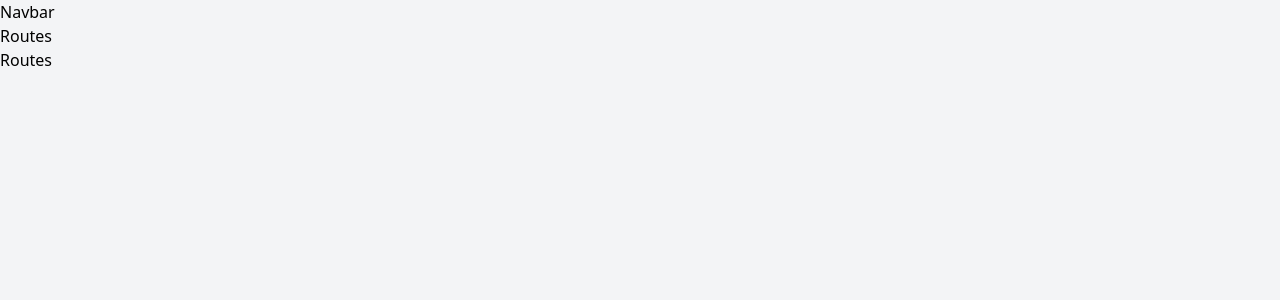
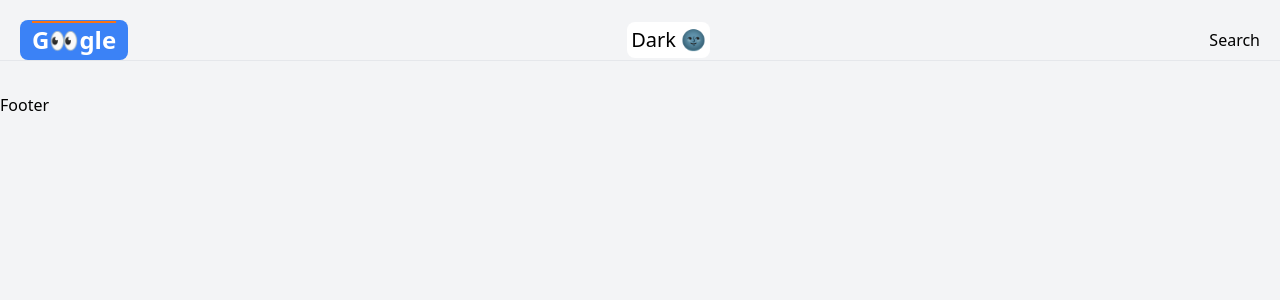
Before and after one commit to Pannu786/google-clone-app, a React (Create React App) app: page / in a window 1280 px wide. Shown: the top 300 px of the page. Built offline with nearby package versions, Linux system fonts and the light colour scheme.

Commit message:
Adding routes

```diff
--- a/package.json
+++ b/package.json
@@ -8,7 +8,11 @@
     "@testing-library/user-event": "^13.5.0",
     "react": "^17.0.2",
     "react-dom": "^17.0.2",
+    "react-loader-spinner": "^6.0.0-0",
+    "react-player": "^2.9.0",
+    "react-router-dom": "^6.2.2",
     "react-scripts": "5.0.0",
+    "use-debounce": "^7.0.1",
     "web-vitals": "^2.1.4"
   },
   "scripts": {
--- a/public/index.html
+++ b/public/index.html
@@ -13,6 +13,7 @@
     <link rel="manifest" href="%PUBLIC_URL%/manifest.json" />
 
 
+
     <title>Google clone app</title>
 
   </head>
--- a/src/App.js
+++ b/src/App.js
@@ -1,21 +1,19 @@
 import { useState } from 'react';
 
-import Navbar from './components/Navbar';
-import Footer from './components/Footer';
-import Routes from './components/Routes';
+import { Navbar } from './components/Navbar';
+import { Footer } from './components/Footer';
+import { Routes } from './components/Routes';
 
 const App = () => {
   const [darkTheme, setDarkTheme] = useState(false);
 
   return (
-    <div>
-      <h3 className={darkTheme ? 'dark' : ''}>
-        <div className='bg-gray-100 dark:bg-gray-900 dark:text-gray-100 min-h-screen'>
-          <Navbar />
-          <Routes />
-          <Footer />
-        </div>
-      </h3>
+    <div className={darkTheme ? 'dark' : ''}>
+      <div className='bg-gray-100 dark:bg-gray-900 dark:text-gray-200 min-h-screen'>
+        <Navbar darkTheme={darkTheme} setDarkTheme={setDarkTheme} />
+        <Routes />
+        <Footer />
+      </div>
     </div>
   );
 };
--- a/src/components/Footer.jsx
+++ b/src/components/Footer.jsx
@@ -1,8 +1,5 @@
-
-const Footer = () => (
+export const Footer = () => (
   <div>
-    <h1>Routes</h1>
+    <h1>Footer</h1>
   </div>
 );
-
-export default Footer;
--- a/src/components/Navbar.js
+++ b/src/components/Navbar.js
@@ -1,10 +1,22 @@
+import { Link } from 'react-router-dom';
+import { Search } from './Search';
 
-
-const Navbar = () => (
-  <div>
-    <h1>Navbar</h1>
+export const Navbar = ({ setDarkTheme, darkTheme }) => (
+  <div className='p-5 pb-0 flex flex-wrap sm:justify-between justify-center items-center border-b dark:border-gray-700 border-gray-200'>
+    <div className='flex justify-between items-center space-x-2 w-screen'>
+      <Link to='/'>
+        <p className='text-2xl decoration-orange-500 overline hover:underline bg-blue-500 font-bold text-white py-1 px-3 rounded-lg dark:bg-gray-200 dark:text-gray-900'>
+          G👀gle
+        </p>
+      </Link>
+      <button
+        className='hover:bg-sky-700 hover:shadow-lg rounded-lg p-1 text-xl dark:text-gray-900 dark:bg-gray-500 bg-white'
+        type='button'
+        onClick={() => setDarkTheme(!darkTheme)}
+      >
+        {darkTheme ? 'Light 🌞' : 'Dark 🌚'}
+      </button>
+      <Search />
+    </div>
   </div>
 );
-
-
-export default Navbar
--- a/src/components/Routes.jsx
+++ b/src/components/Routes.jsx
@@ -1,10 +1,10 @@
+import { Switch, Route, Redirect } from 'react-router-dom';
 
-
-const Routes = () =>  (
-    <div>
-      <h1>Routes</h1>
-    </div>
-  );
-
-
-export default Routes;
+export const Routes = () => (
+  <div className='p-4'>
+    <Switch>
+      <Route exact path='/'>
+      </Route>
+    </Switch>
+  </div>
+);
--- /dev/null
+++ b/src/components/Search.js
@@ -0,0 +1,4 @@
+
+export const Search = () => {
+  return <div>Search</div>;
+};
--- a/src/index.js
+++ b/src/index.js
@@ -1,7 +1,13 @@
 import React from 'react';
 import ReactDOM from 'react-dom';
+import { BrowserRouter } from 'react-router-dom';
 
 import './global.css';
 import App from './App';
 
-ReactDOM.render(<App />, document.getElementById('root'));
+ReactDOM.render(
+  <BrowserRouter>
+    <App />
+  </BrowserRouter>,
+  document.getElementById('root')
+);
--- a/tailwind.config.js
+++ b/tailwind.config.js
@@ -1,5 +1,6 @@
 module.exports = {
   content: ['./src/**/*.{js,jsx,ts,tsx}'],
+  darkMode: 'class',
   theme: {
     extend: {},
   },
```
Also changed, not shown: 1 other file (tests, documents, lock files or other folders).
